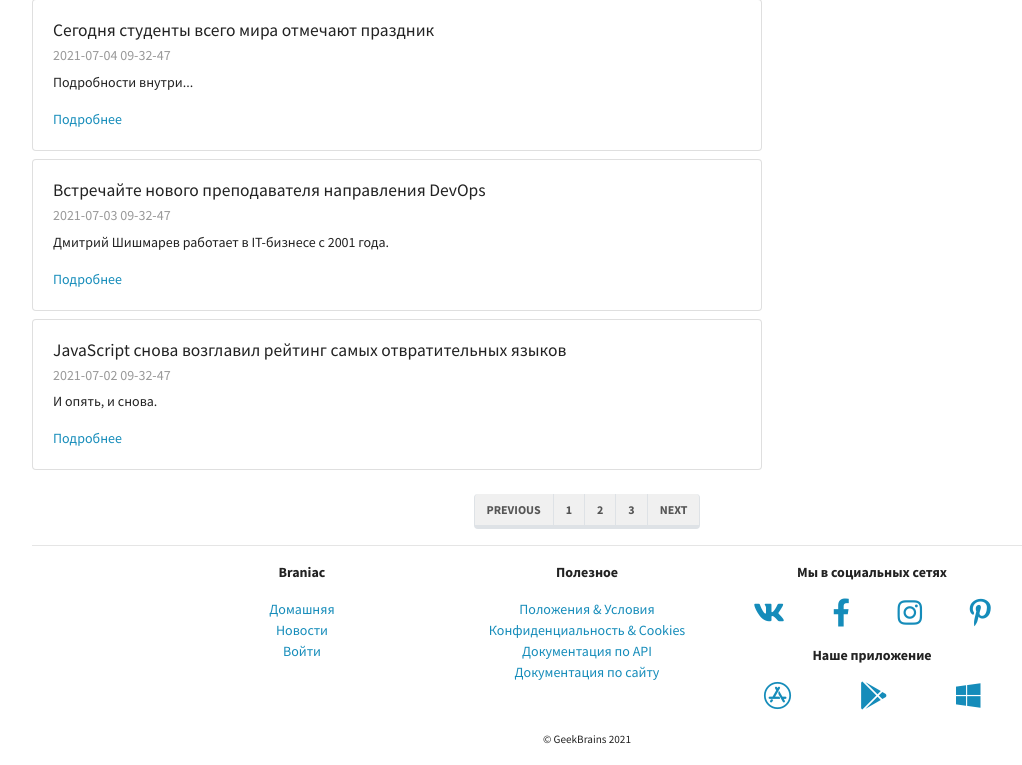
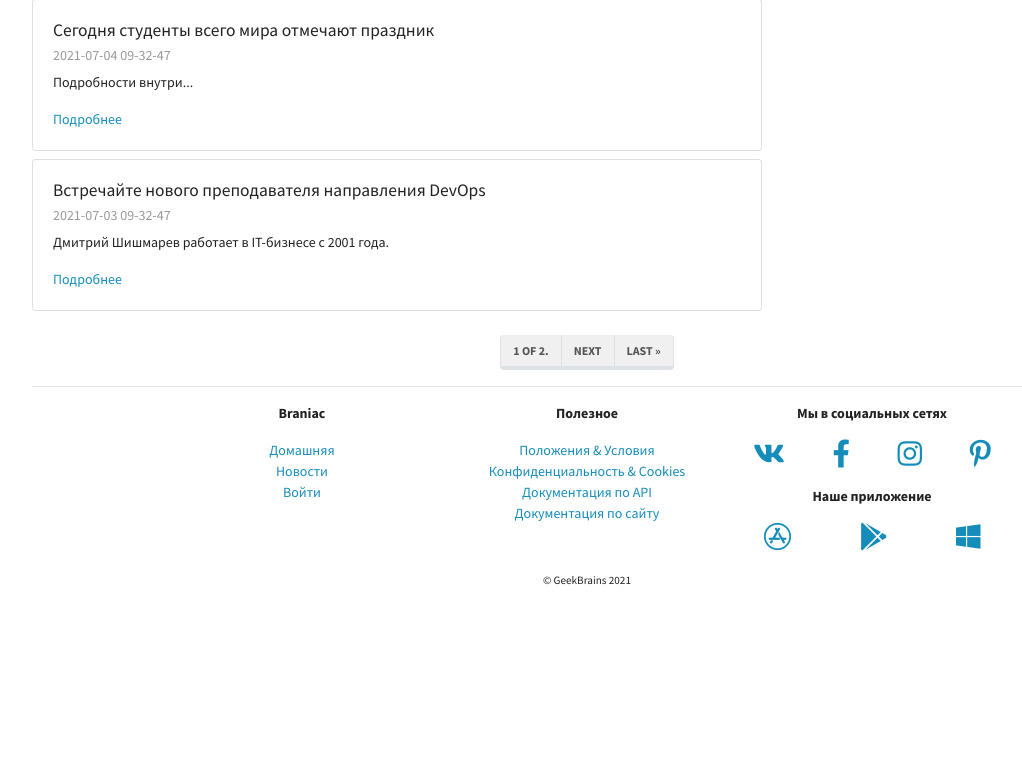
Before and after one commit to HappySeien/DjangoBasic, a Django app: page /mainapp/news/1 in a window 1280 px wide. Shown: the part 746-1511 px from the top of the page, without its empty margins (53-1075 px from the left). After the commit the page ends 1331 px from the top, so only its background shows below. Run offline with Django 4.2, Linux system fonts and the light colour scheme; data comes from the database, SQL or seed files in the repository; some libraries are stand-ins or nearby versions.

Commit message:
Pagination test
added pagination on news and coureses

```diff
--- a/my_project/mainapp/templates/mainapp/courses_list.html
+++ b/my_project/mainapp/templates/mainapp/courses_list.html
@@ -8,10 +8,10 @@
 
     <div class="row justify-content-center mt-3">
 
-            {% for course in courses_list %}
+            {% for course in page_obj %}
 
                 <div class="card col-sm-12 col-md-6 col-lg-4 border-0">
-                <a href="{% url 'mainapp:courses_detail' page=page_num pk=course.0 %}">
+                <a href="{% url 'mainapp:courses_detail' page=page_obj.number pk=course.0 %}">
                     <img src="{% static course.1 %}" class="card-img-top" alt="...">
                     <div class="card-body">
                         <h5 class="card-title text-center">{{ course.2 }}</h5>
--- a/my_project/mainapp/templates/mainapp/includes/inc_pagination.html
+++ b/my_project/mainapp/templates/mainapp/includes/inc_pagination.html
@@ -1,29 +1,24 @@
-{% with request.resolver_match.url_name as url_name %}
 
 <div class="row justify-content-center align-items-center mt-3 mb-n3">
     <nav aria-label="Page navigation example">
       <ul class="pagination">
 
-        {% if url_name == 'news' %}
+        {% if page_obj.has_previous %}
 
-        <li class="page-item"><a class="page-link" href="#">Previous</a></li>
-        <li class="page-item"><a class="page-link" href="{% url 'mainapp:news_paginator' page=1 %}">1</a></li>
-        <li class="page-item"><a class="page-link" href="{% url 'mainapp:news_paginator' page=2 %}">2</a></li>
-        <li class="page-item"><a class="page-link" href="{% url 'mainapp:news_paginator' page=3 %}">3</a></li>
-        <li class="page-item"><a class="page-link" href="#">Next</a></li>
+        <li class="page-item"><a class="page-link" href="1">&laquo; first</a></li>
+        <li class="page-item"><a class="page-link" href="{{ page_obj.previous_page_number }}">Previous</a></li>
 
-        {% elif url_name == 'courses' %}
+        {% endif %}
 
-        <li class="page-item"><a class="page-link" href="#">Previous</a></li>
-        <li class="page-item"><a class="page-link" href="{% url 'mainapp:courses_paginator' page=1 %}">1</a></li>
-        <li class="page-item"><a class="page-link" href="{% url 'mainapp:courses_paginator' page=2 %}">2</a></li>
-        <li class="page-item"><a class="page-link" href="{% url 'mainapp:courses_paginator' page=3 %}">3</a></li>
-        <li class="page-item"><a class="page-link" href="#">Next</a></li>
+        <li class="page-item"><a class="page-link" href="#">{{ page_obj.number }} of {{ page_obj.paginator.num_pages }}.</a></li>
+
+        {% if page_obj.has_next %}
+
+        <li class="page-item"><a class="page-link" href="{{ page_obj.next_page_number }}">Next</a></li>
+        <li class="page-item"><a class="page-link" href="{{ page_obj.paginator.num_pages }}">last &raquo;</a></li>
 
         {% endif %}
 
       </ul>
     </nav>
   </div>
-
-  {% endwith %}
--- a/my_project/mainapp/templates/mainapp/news.html
+++ b/my_project/mainapp/templates/mainapp/news.html
@@ -19,14 +19,14 @@
       </div>
     </div>
 
-    {% for news in news_list %}
+    {% for news in page_obj %}
 
     <div class="card my-2">
       <div class="card-body">
         <h5 class="card-title">{{ news.title }}</h5>
         <h6 class="card-subtitle mb-2 text-muted">{{ news.created_at|date:"Y-m-d h-i-s"  }}</h6>
         <p class="card-text">{{ news.intro }}</p>
-        <a href="{% url 'mainapp:news_detail' page=page_num pk=news.pk %}" class="card-link">Подробнее</a>
+        <a href="{% url 'mainapp:news_detail' page=page_obj.number pk=news.pk %}" class="card-link">Подробнее</a>
       </div>
     </div>
 
--- a/my_project/mainapp/urls.py
+++ b/my_project/mainapp/urls.py
@@ -10,12 +10,10 @@
     path('', views.IndexView.as_view(), name='index'),
     path('login/', views.LoginView.as_view(), name='login'),
     path('news/<int:page>', views.NewsView.as_view(), name='news'),
-    path('news/<int:page>', views.NewsPaginatorView.as_view(), name='news_paginator'),
     path("news/<int:page>/?show=<int:pk>", views.NewsDetailView.as_view(), name="news_detail"),
     path('newssearch/', RedirectView.as_view(url='https://yandex.ru/search/', query_string=True), name='news_search'),
     path('contacts/', views.ContactsView.as_view(), name='contacts'),
-    path('courses/<int:page>/', views.CoursesListView.as_view(), name='courses'),
-    path('courses/<int:page>/', views.CoursesPaginatorView.as_view(), name='courses_paginator'),
+    path('courses/<int:page>', views.CoursesListView.as_view(), name='courses'),
     path("courses/<int:page>/?courses_info=<int:pk>", views.CoursesDetailView.as_view(), name="courses_detail"),
     path('docsite/', views.DocSiteView.as_view(), name='docsite'),
 
--- a/my_project/mainapp/views.py
+++ b/my_project/mainapp/views.py
@@ -1,5 +1,5 @@
 from django.shortcuts import get_object_or_404
-from django.views.generic import TemplateView
+from django.views.generic import TemplateView, ListView
 
 from mainapp import models
 
@@ -20,29 +20,16 @@
     template_name = 'mainapp/login.html'
 
 
-class NewsView(TemplateView):
+class NewsView(ListView):
     """
     Отображение страницы новостей
     """
     template_name = 'mainapp/news.html'
+    paginate_by: int = 5
+    model = models.News
 
-    def get_context_data(self, page, **kwargs) -> dict():
+    def get_context_data(self, **kwargs) -> dict():
         context_data = super().get_context_data(**kwargs)
-        context_data['page_num'] = page
-        context_data['news_list'] = models.News.objects.all()
-
-        return context_data
-
-
-class NewsPaginatorView(NewsView):
-    """
-    Пагинация для страницы новостей
-    """
-
-    def get_context_data(self, page, **kwargs) -> dict():
-        context_data = super().get_context_data(**kwargs)
-
-        context_data['page_num'] = page
 
         return context_data
 
@@ -77,30 +64,18 @@
         return context_data
 
 
-class CoursesListView(TemplateView):
+class CoursesListView(ListView):
     """
     Отображение страницы курсов
     """
     template_name = 'mainapp/courses_list.html'
 
-    def get_context_data(self, page, **kwargs) -> dict():
+    paginate_by: int = 5
+    model = models.Courses
+    queryset = models.Courses.objects.values_list('pk', 'cover', 'name')
+
+    def get_context_data(self, **kwargs) -> dict():
         context_data = super().get_context_data(**kwargs)
-
-        context_data['courses_list'] = models.Courses.objects.values_list('pk', 'cover', 'name')
-        context_data['page_num'] = page
-
-        return context_data
-
-
-class CoursesPaginatorView(CoursesListView):
-    """
-    Пагинация для страницы курсов
-    """
-
-    def get_context_data(self, page, **kwargs) -> dict():
-        context_data = super().get_context_data(**kwargs)
-
-        context_data['page_num'] = page
 
         return context_data
 
```
